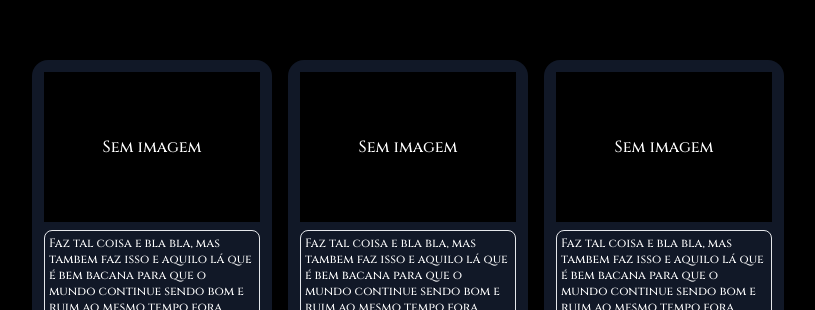
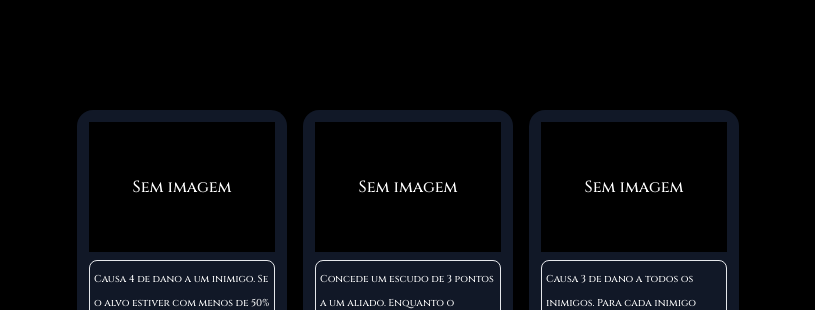
Before and after one commit to lucasdevii/Card-Attack-Game, a Vue app in the folder front/: page / in a window 1280 px wide. Shown: the part 490-800 px from the top of the page, without its empty margins (232-1047 px from the left). Built offline with nearby package versions, Linux system fonts and the light colour scheme.

Commit message:
feat: Estrutura de selecionar carta para jogo, e destaca-la no centro ao clicar nela feito

```diff
--- a/front/src/components/gameTable/Card.vue
+++ b/front/src/components/gameTable/Card.vue
@@ -1,18 +1,16 @@
 <script setup>
+import { ref } from 'vue';
+
 const props = defineProps({
-    image: {
-        type: String
-    },
-    name: {
-        type: String
-    },
-    description: {
-        type: String
+    cardInfo: {
+        type: Object
     }
 })
+
+const cardInfo = ref(props.cardInfo);
 </script>
 <template>
-        <div class="bg-gray-900 w-[240px] h-[400px] p-3 rounded-2xl space-y-2 hover:scale-105 transition-transform cursor-pointer">
+        <div class="bg-gray-900 w-[210px] h-[350px] p-3 rounded-2xl space-y-2 hover:scale-105 transition-transform cursor-pointer">
             <!-- Imagem -->
             <div class="bg-black w-full h-2/5 flex justify-center items-center">
                 <img :src="image" alt="" v-if="image">
@@ -23,17 +21,17 @@ const props = defineProps({
                 <!-- Descrição -->
                 <div class="flex flex-col h-5/6">
                     <div class="flex-1 border rounded-lg p-1 overflow-auto">
-                        <p class="break-words text-xs">
-                        Faz tal coisa e bla bla, mas tambem faz isso e aquilo lá que é bem bacana para que o mundo continue sendo bom e ruim ao mesmo tempo fora dessa realidade material demiurgeal onde nós sofremos em um loop incessante de dor e sofrimento assim fazendo com que o mundo
-                        </p>
+                        <span class="break-words text-[10px] m-0 p-0">
+                            {{ cardInfo?.description }}
+                        </span>
                     </div>
                 </div>
                 <!-- Atributos -->
                 <div class="flex h-1/6 text-xs justify-between items-center">
-                    <span>Vida: 100</span>
+                    <span class="">Vida: {{ cardInfo.stats?.life }}</span>
                     <div class="space-x-1">
-                        <span>Defesa: 200</span>
-                        <span>Ataque: 20</span>
+                        <span>Defesa: {{ cardInfo.stats?.defense }}</span>
+                        <span>Ataque: {{ cardInfo.stats?.attack }}</span>
                     </div>
                 </div>
             </div>
--- a/front/src/views/GameTable.vue
+++ b/front/src/views/GameTable.vue
@@ -1,15 +1,103 @@
 <script setup>
 import Card from '@/components/gameTable/Card.vue';
-import { ref } from 'vue';
-const currentCards = ref([[],[],[]])
+import { onUnmounted, ref } from 'vue';
+
+const mock = [
+  {
+    id: 1,
+    name: "Kael, o Portador de Cinzas",
+    description: `Causa 4 de dano a um inimigo.
+Se o alvo estiver com menos de 50% de vida, causa +2 de dano adicional.
+Ao eliminar um inimigo, ganha +1 de ataque permanentemente.`,
+    stats: {
+      life: 12,
+      attack: 4,
+      defense: 2
+    }
+  },
+  {
+    id: 2,
+    name: "Lyra, Guardiã da Névoa",
+    description: `Concede um escudo de 3 pontos a um aliado.
+Enquanto o escudo estiver ativo, reduz todo dano recebido em 1.
+Se o escudo for quebrado, cura 2 de vida.`,
+    stats: {
+      life: 10,
+      attack: 2,
+      defense: 5
+    }
+  },
+  {
+    id: 3,
+    name: "Drogar, o Devorador de Ossos",
+    description: `Causa 3 de dano a todos os inimigos.
+Para cada inimigo atingido, recupera 1 de vida.
+Se atingir 3 ou mais inimigos, ganha +2 de defesa neste turno.`,
+    stats: {
+      life: 14,
+      attack: 3,
+      defense: 3
+    }
+  }
+];
+
+const currentCards = ref(mock);
+const cardForShowInfos = ref(null);
+const inCard = ref(false); //Verifica se o mouse esta sobre alguma carta
+
+
+
+// Selecionando carta
+function clickInCard(index){
+  if(cardForShowInfos.value == index){
+    dispatchCard(index)
+    cardForShowInfos.value = null
+    return
+  }
+  cardForShowInfos.value = index;
+}
+
+function dispatchCard(index){
+  //Logica de selecionar carta...
+  currentCards.value.splice(index, 1)
+}
+
+
+// Sistema de quando clicar fora da carta ela voltar para o deck
+function isInCard(value){
+  inCard.value = value
+}
+
+
+window.addEventListener("click", verifyMouseInCard)
+function verifyMouseInCard(event){
+  if(!inCard.value){
+    cardForShowInfos.value = null;
+  }
+}
+
+onUnmounted(() => {
+  window.removeEventListener("click");
+})
+
 </script>
 <template>
-    <div class="w-screen h-screen relative overflow-y-hidden">
-        <div class="absolute bottom-[-150px] w-full flex justify-center space-x-4">
-            <div @click="selectCard(index)" v-for="(card, index) in currentCards" :key="index">
-               <Card/>
-            </div>
-
-        </div>
+  <div class="w-screen h-screen relative overflow-hidden">
+    <!-- Cartas -->
+    <div class="absolute bottom-[-150px] w-full flex justify-center space-x-4">
+      <div
+        v-for="(card, index) in currentCards"
+        :key="index"
+        @mouseenter="isInCard(true)"
+        @mouseleave="isInCard(false)"
+        @click="clickInCard(index)"
+        class="transition-all duration-500 ease-in-out cursor-pointer"
+        :class="cardForShowInfos === index
+          ? 'translate-y-[-300px] scale-105 z-50'
+          : 'hover:-translate-y-10'"
+      >
+        <Card :cardInfo="card"/>
+      </div>
     </div>
+  </div>
 </template>
```
